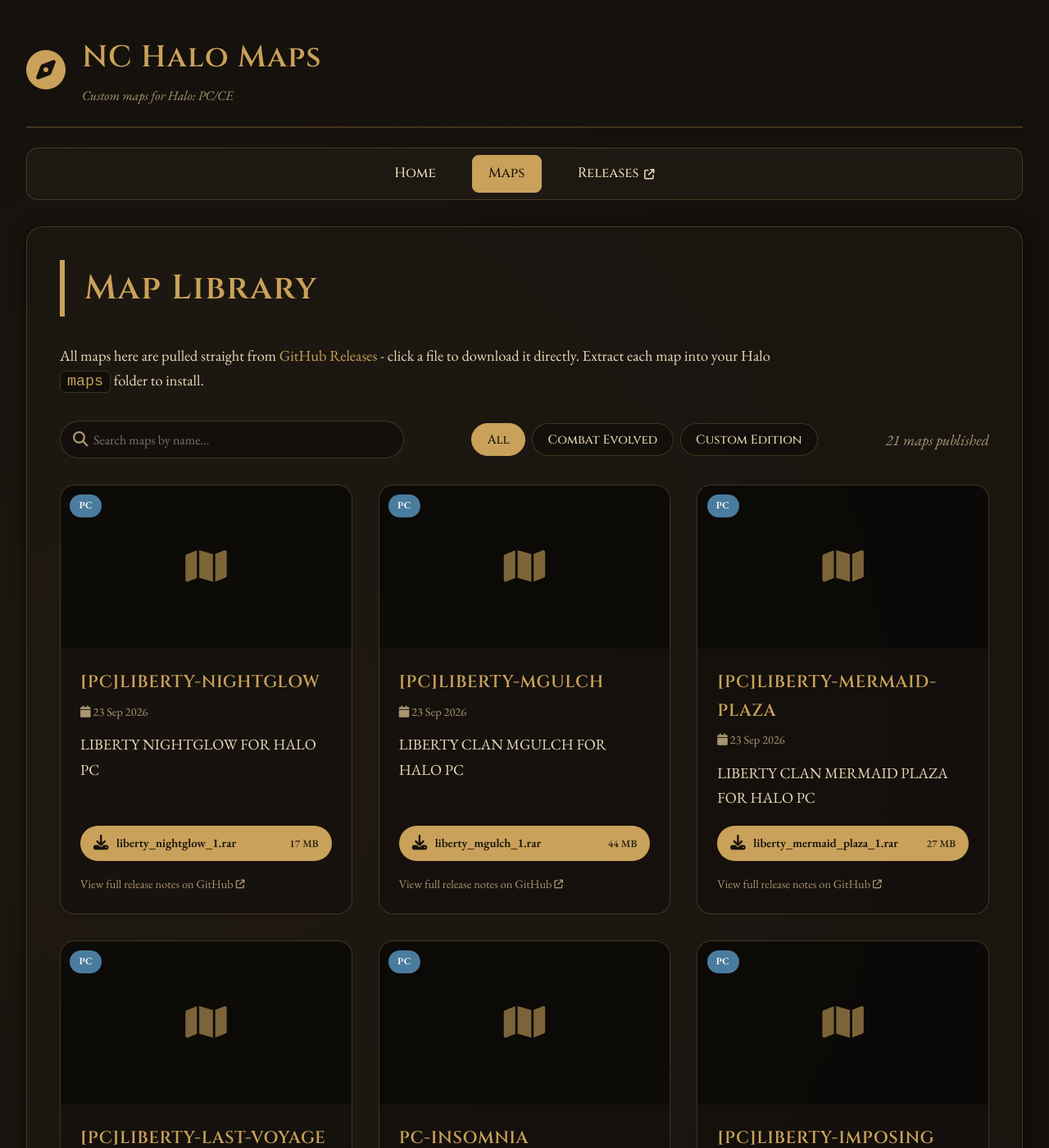
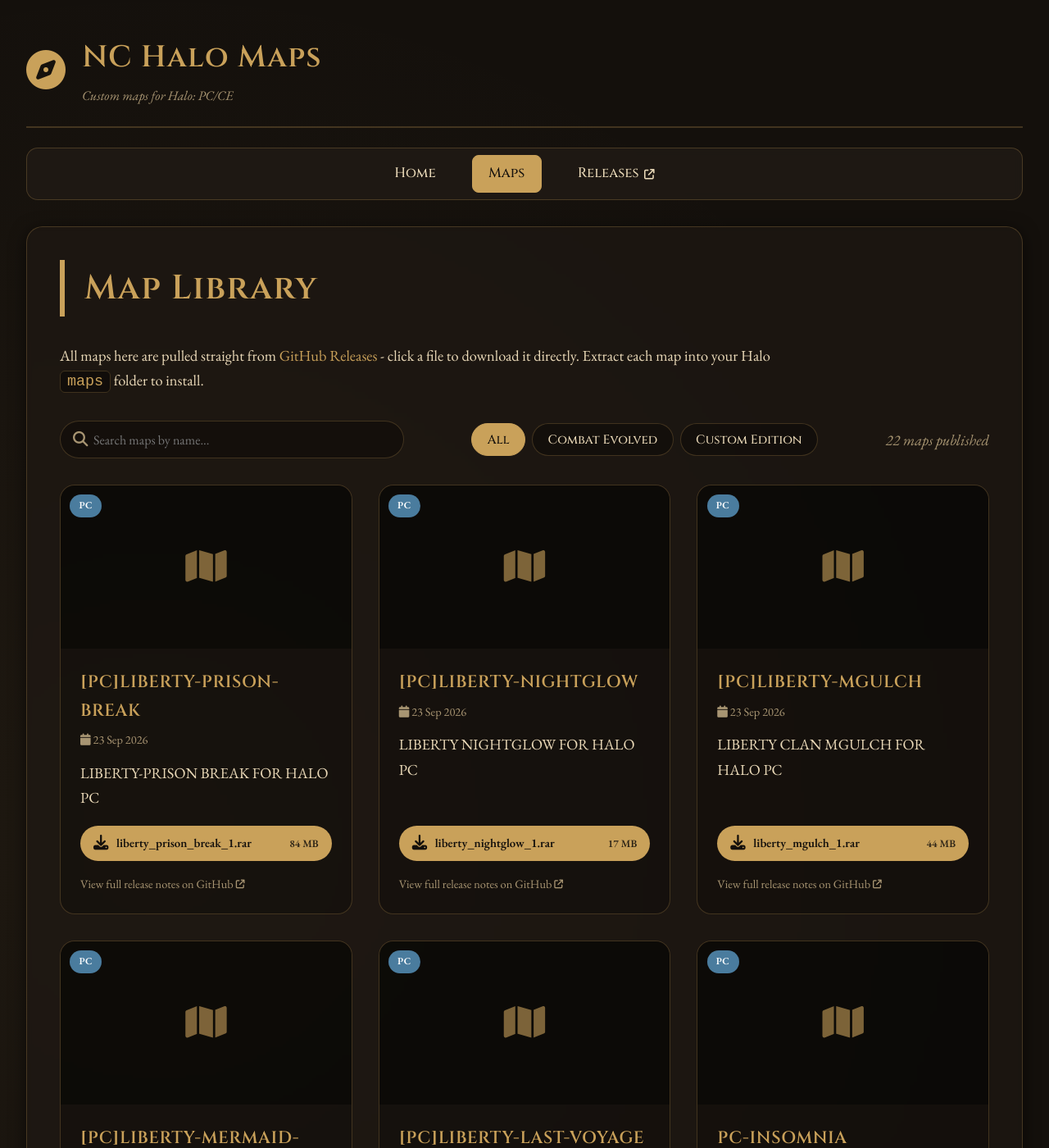
Before and after one commit to Chalwk/NC-Halo-Maps, a Jekyll site: the page built from maps.html, in a window 1280 px wide and 1400 px high. Shown: the whole window at 82% size. Built offline with Jekyll 4.4.1, drawn with Linux system fonts in a browser that asks for light colours.

Commit message:
chore: update releases data

```diff
--- a/_data/releases.json
+++ b/_data/releases.json
@@ -1,4 +1,27 @@
 [
+  {
+    "id": 394759319,
+    "tag": "PC-PRISON-BREAK",
+    "name": "[PC]LIBERTY-PRISON-BREAK",
+    "body": "LIBERTY-PRISON BREAK FOR HALO PC",
+    "prerelease": false,
+    "published_at": "2026-09-23T14:43:29Z",
+    "html_url": "https://github.com/nakedchick-code/NC-Halo-Maps/releases/tag/PC-PRISON-BREAK",
+    "games": [
+      "PC"
+    ],
+    "thumbnail": null,
+    "assets": [
+      {
+        "name": "liberty_prison_break_1.rar",
+        "size": 88493378,
+        "size_human": "84 MB",
+        "download_count": 0,
+        "browser_download_url": "https://github.com/nakedchick-code/NC-Halo-Maps/releases/download/PC-PRISON-BREAK/liberty_prison_break_1.rar",
+        "content_type": "application/x-compressed"
+      }
+    ]
+  },
   {
     "id": 394757977,
     "tag": "PC-LIBERTY-NIGHTGLOW",
```
